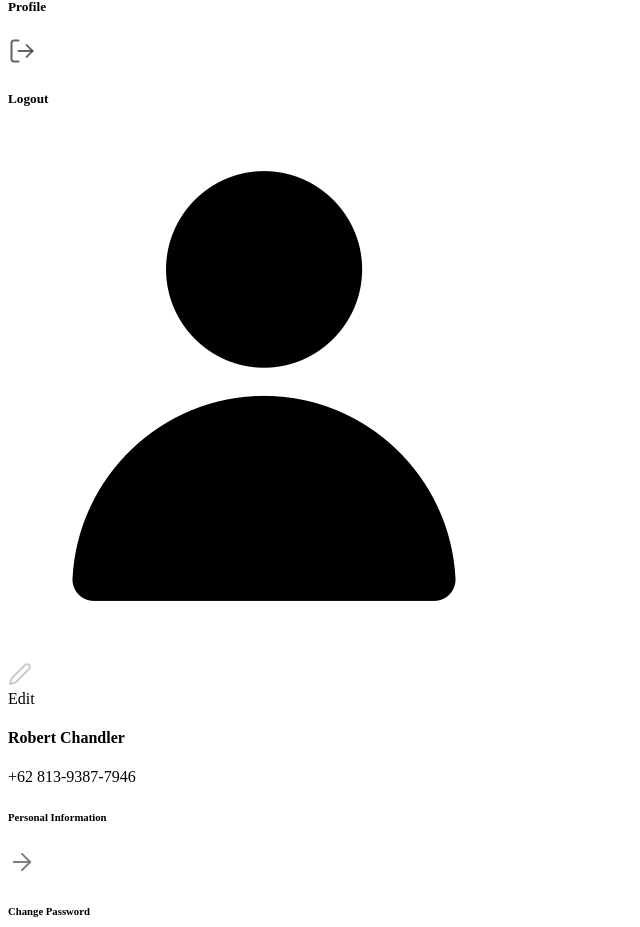
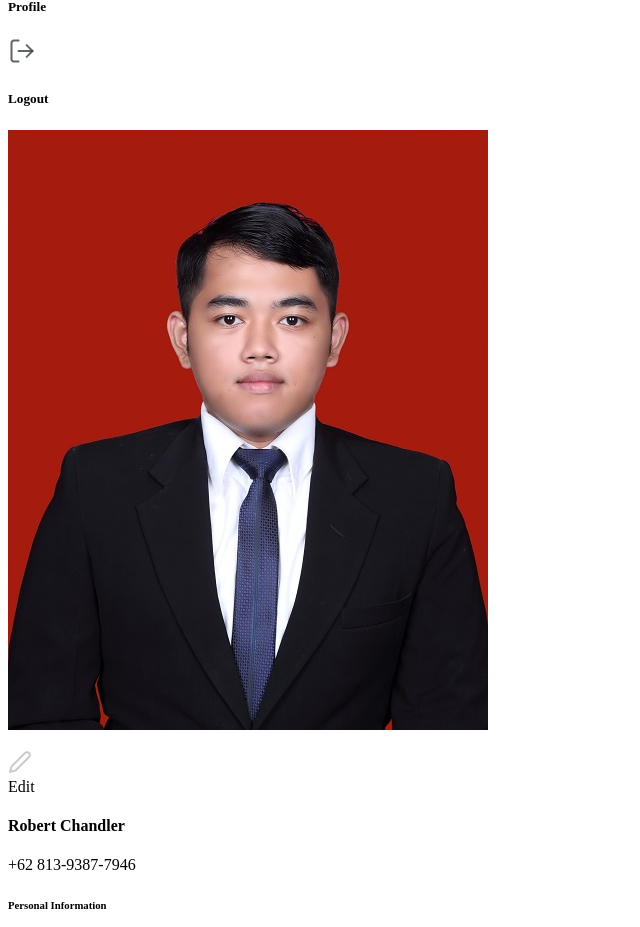
Before and after one commit to AhmadZaky19/Zwallet-frontend, a Next.js app: page /main/home/profile in a window 1280 px wide. Shown: the part 1094-2021 px from the top of the page, without its empty margins (0-640 px from the left). Built offline with nearby package versions, Linux system fonts and the light colour scheme.

Commit message:
change profile image slicing

```diff
--- a/pages/main/home/profile/index.js
+++ b/pages/main/home/profile/index.js
@@ -27,7 +27,7 @@ export default function Profile(props) {
                 <div className="d-flex justify-content-center">
                   <div className="user__profile--image">
                     <Image
-                      src={User}
+                      src={Zaky}
                       alt="user"
                       className="user__profile--image--border"
                     />
```
